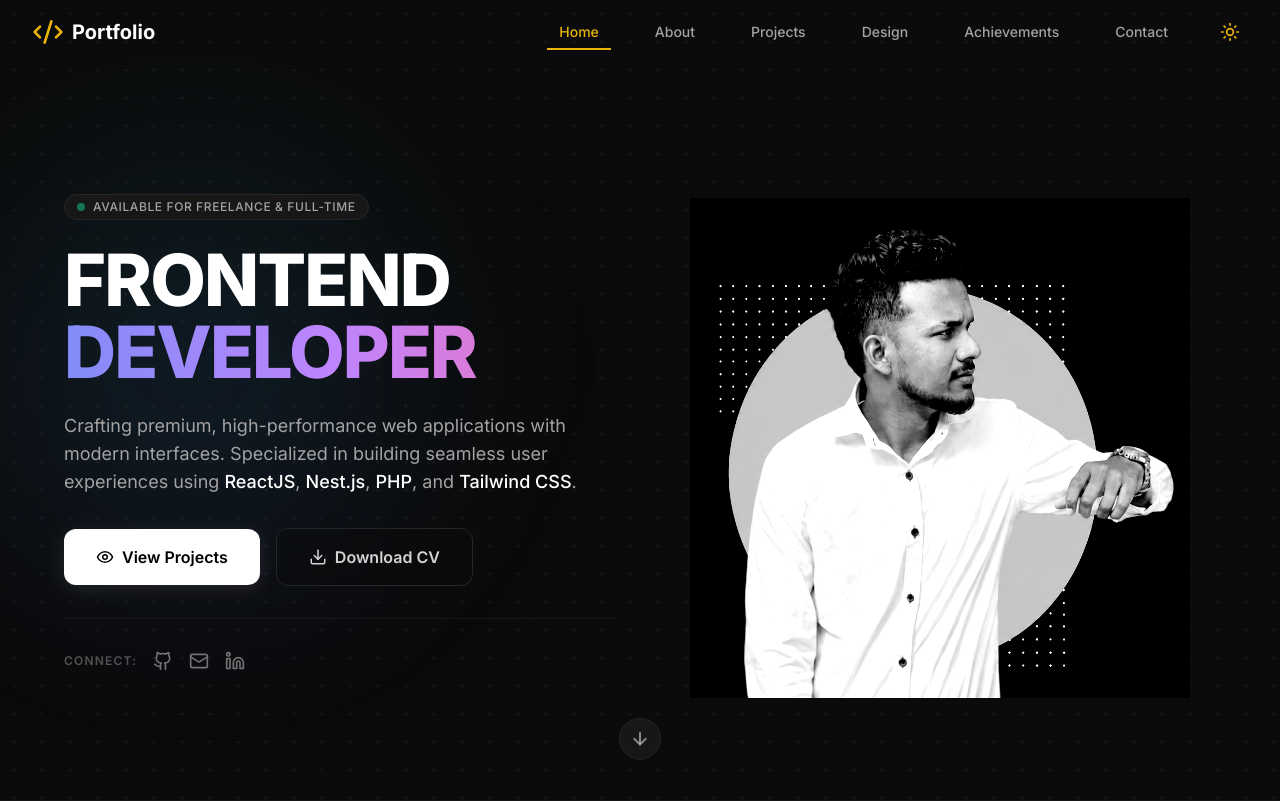
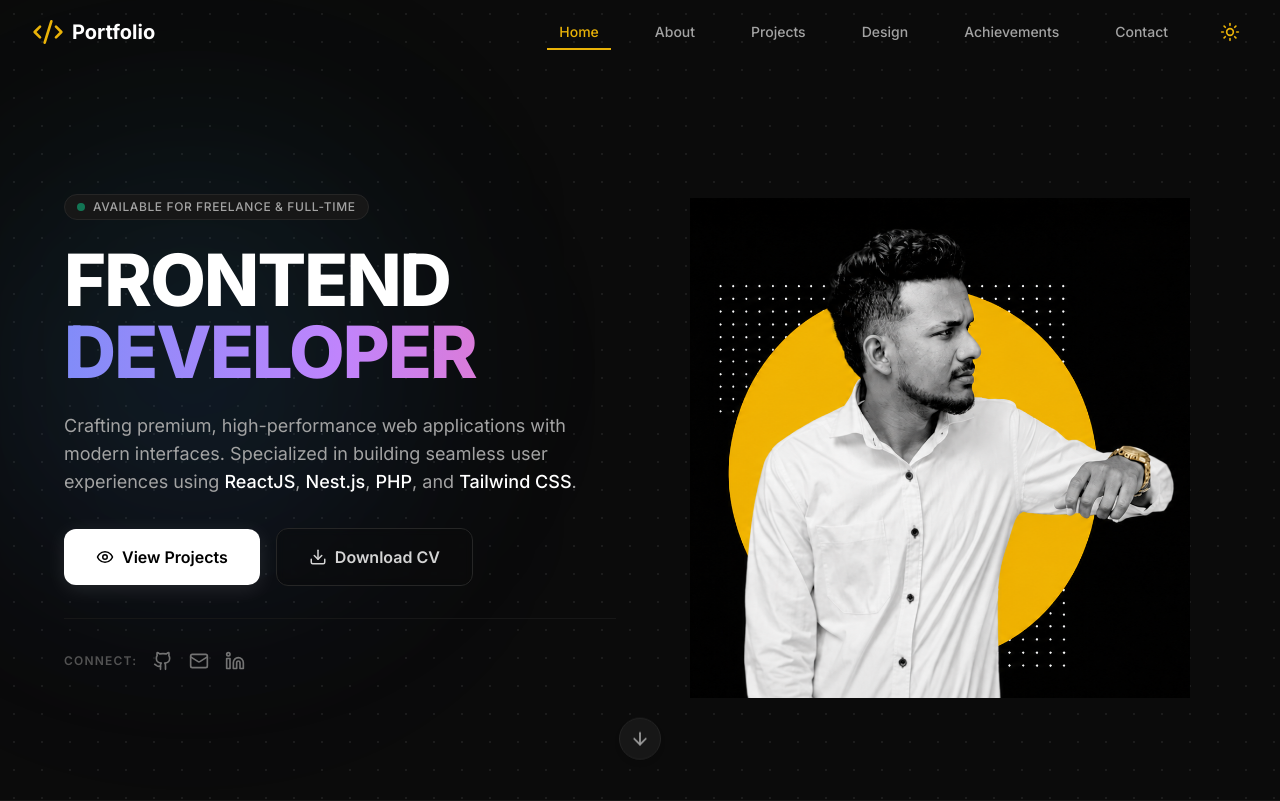
Before and after one commit to Dumindu-Dulanjaya/New-react-Portfolio, a React (Vite) app: page / in a window 1280 px wide. Shown: the top 801 px of the page. Built offline with nearby package versions, Linux system fonts and the light colour scheme.

Commit message:
Remove image filters from MinimalistHeroRight to restore yellow circle color

```diff
--- a/src/components/ui/minimalist-hero-right.tsx
+++ b/src/components/ui/minimalist-hero-right.tsx
@@ -89,7 +89,7 @@ export const MinimalistHeroRight = ({ imageSrc, imageAlt }: MinimalistHeroRightP
         initial={{ opacity: 0, y: 30 }}
         animate={{ opacity: 1, y: 16 }} // translate-y-4 ට සමානයි
         transition={{ duration: 0.8, ease: "easeOut" }}
-        className="relative z-20 h-[380px] lg:h-[500px] w-auto object-contain select-none filter grayscale contrast-125 brightness-105"
+        className="relative z-20 h-[380px] lg:h-[500px] w-auto object-contain select-none"
       />
 
     </div>
```
